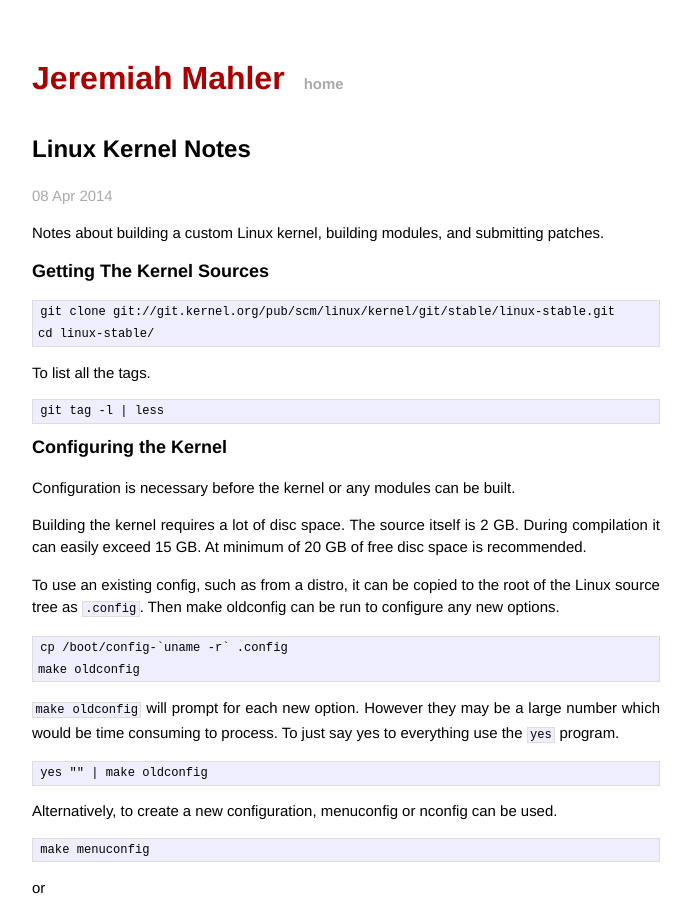
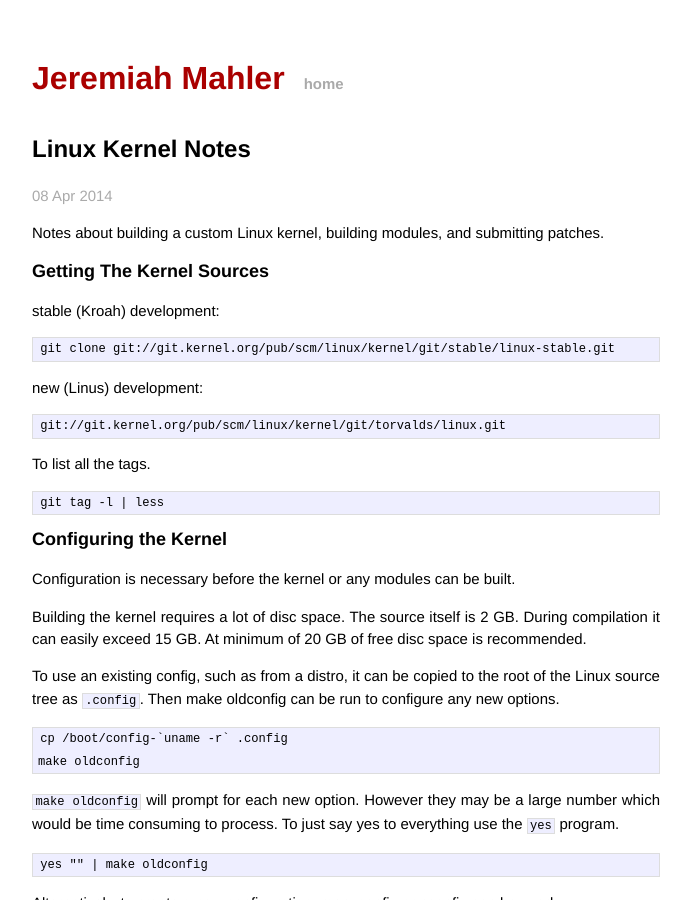
Before and after one commit to jmahler/jmahler.github.io, a Jekyll site: the page built from _posts/2014-04-08-kernel.md, in a window 1280 px wide and 900 px high. Shown: the whole window, without its empty margins (294-985 px from the left). Built offline with Jekyll 4.4.1, drawn with Linux system fonts in a browser that asks for light colours; Markdown is read by kramdown in place of the engine named in the settings.

Commit message:
added url to Linux branch

```diff
--- a/_posts/2014-04-08-kernel.md
+++ b/_posts/2014-04-08-kernel.md
@@ -12,8 +12,13 @@
 Getting The Kernel Sources
 --------------------------
 
+stable (Kroah) development:
+
     git clone git://git.kernel.org/pub/scm/linux/kernel/git/stable/linux-stable.git
-    cd linux-stable/
+
+new (Linus) development:
+
+    git://git.kernel.org/pub/scm/linux/kernel/git/torvalds/linux.git
 
 To list all the tags.
 
```
